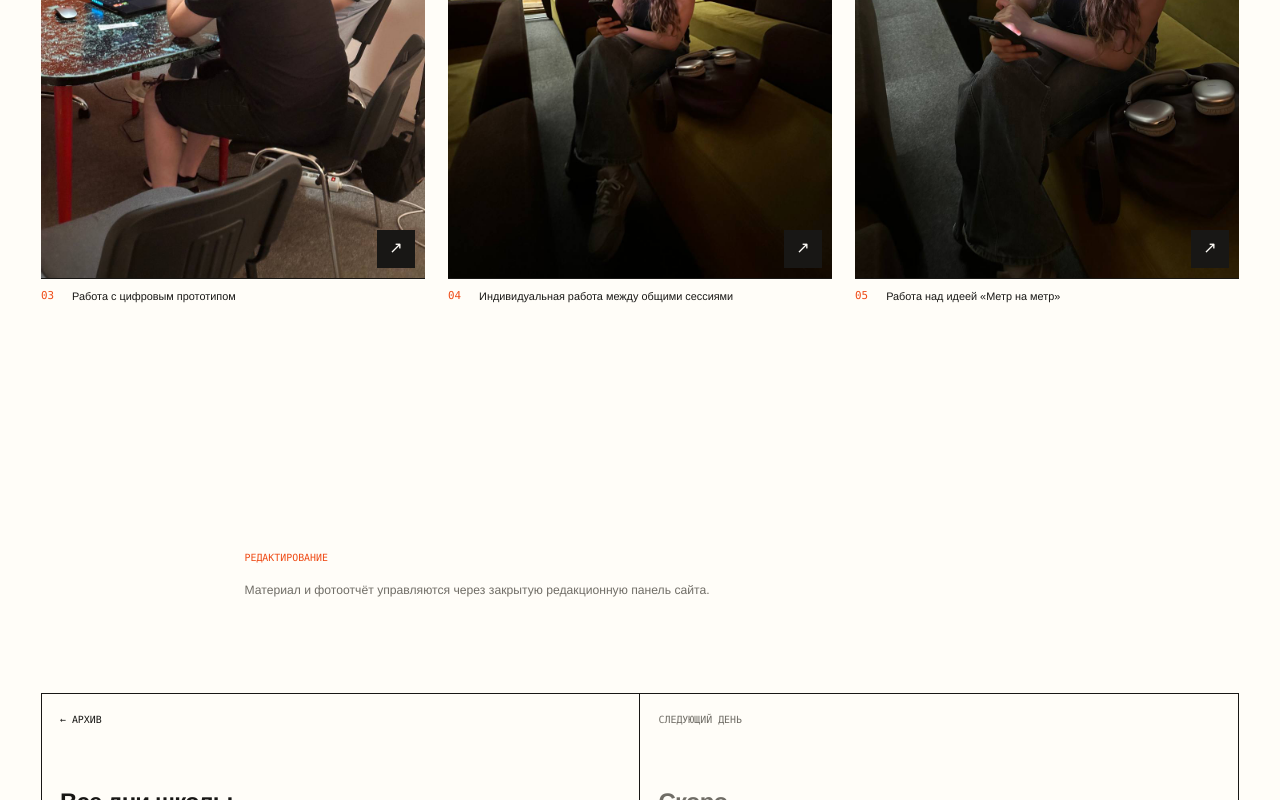
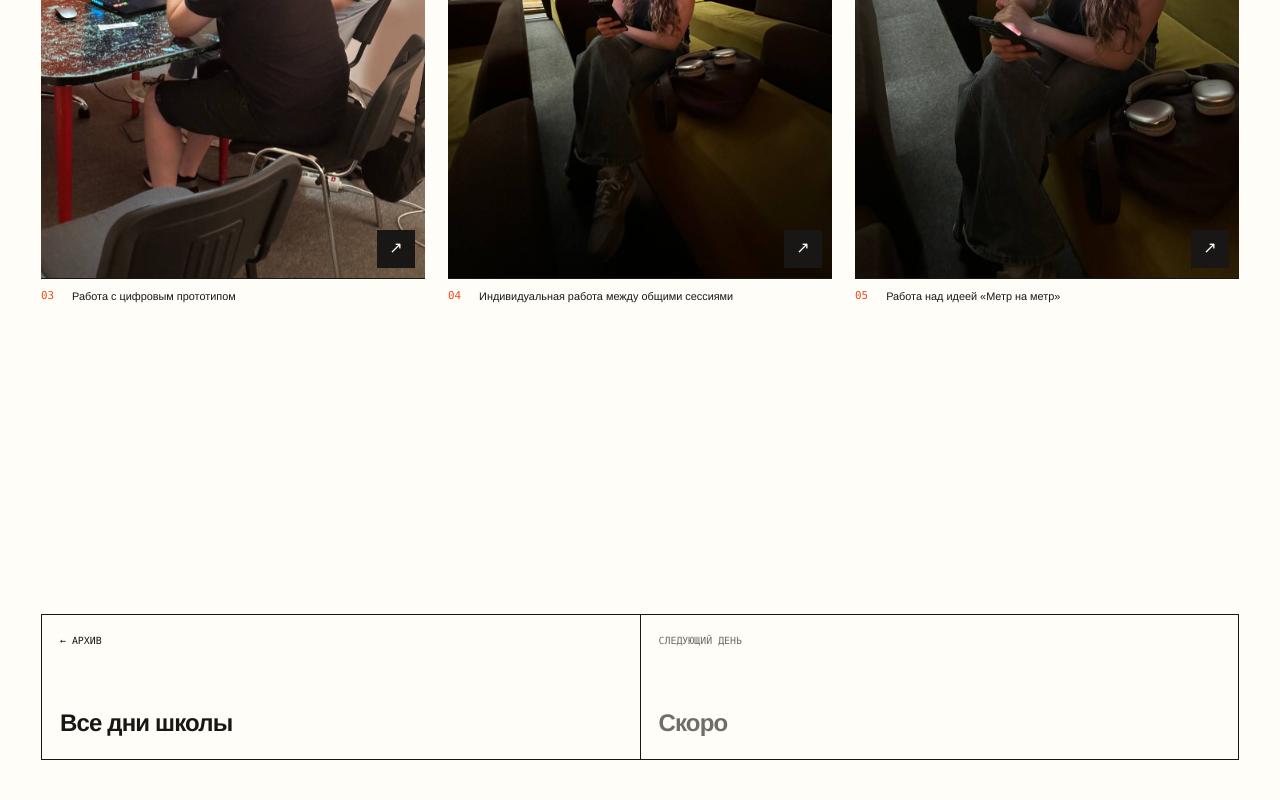
Before and after one commit to arhimike/domo-architoys-summer-school, an Eleventy site: page src/days/day-01.md in a window 1280 px wide. Shown: the part 10270-11070 px from the top of the page. Built offline with nearby package versions, Linux system fonts and the light colour scheme; Eleventy itself is replaced by a stand-in of ours; files that its build step writes are made by us from their sources.

Commit message:
Убрать технические подписи со страницы дня

```diff
--- a/src/_includes/layouts/day.njk
+++ b/src/_includes/layouts/day.njk
@@ -116,7 +116,6 @@ bodyClass: article-page
       <div class="section-grid photos-heading">
         <div class="section-label mono">Фотоотчёт / 06</div>
         <div><p class="eyebrow">{{ date | dateRu }} 2026</p><h2 id="photos-title">День в кадрах</h2></div>
-        <p>В админке можно менять порядок, подписи и видимость этих фотографий.</p>
       </div>
       <div class="photo-grid" data-gallery>
         {% for photo in visibleGallery %}
@@ -133,10 +132,6 @@ bodyClass: article-page
   {% endif %}
 
   <footer class="article-footer section-grid">
-    <div class="editorial-note">
-      <span class="mono">Редактирование</span>
-      <p>Материал и фотоотчёт управляются через закрытую редакционную панель сайта.</p>
-    </div>
     {% set dayNav = collections.days | dayNavigation(day_number) %}
     <nav class="day-navigation" aria-label="Навигация по дням">
       {% if dayNav.previous %}
```
